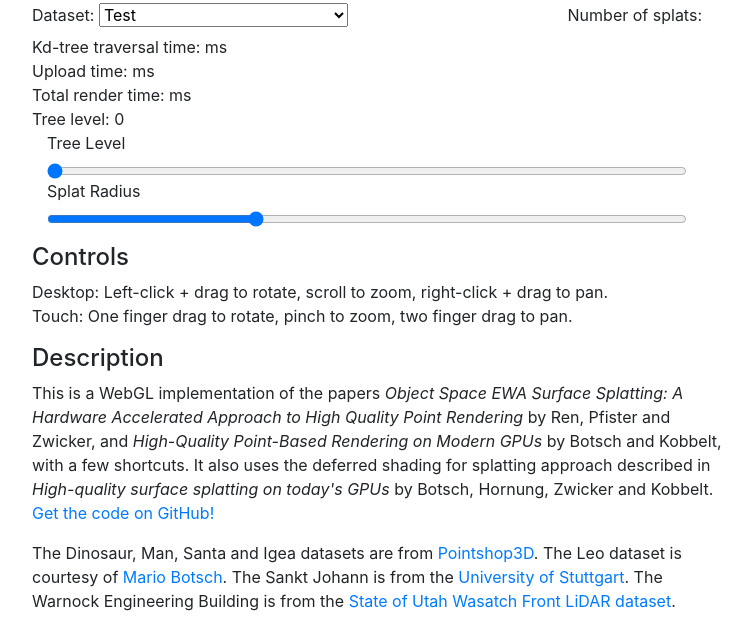
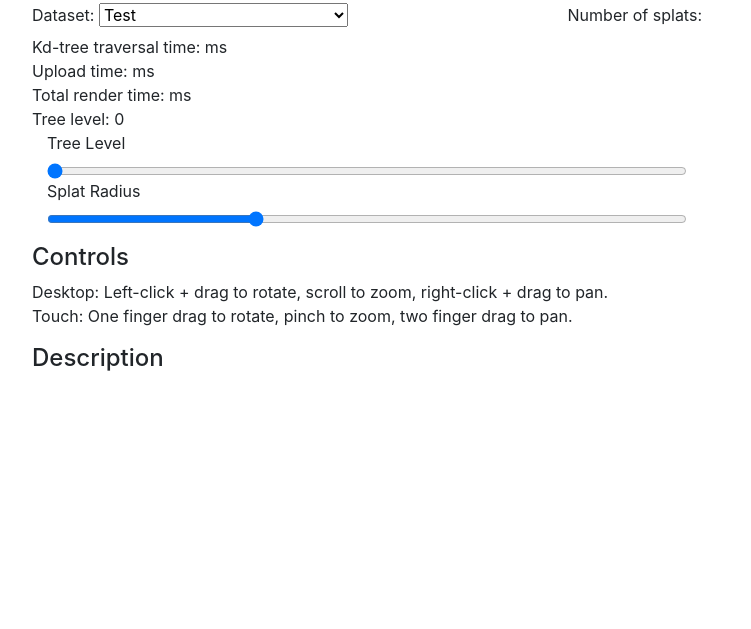
Before and after one commit to Twinklebear/webgl-ewa-splatter, a plain HTML site: page index.html in a window 1280 px wide. Shown: the part 507-1136 px from the top of the page, without its empty margins (258-1009 px from the left). After the commit the page ends 888 px from the top, so only its background shows below. Drawn offline with nearby package versions, Linux system fonts and the light colour scheme; no server answers.

```diff
--- a/index.html
+++ b/index.html
@@ -61,29 +61,6 @@
 					</p>
 
 					<h4>Description</h4>
-					<p>
-					This is a WebGL implementation of the papers
-					<i>Object Space EWA Surface Splatting: A Hardware Accelerated Approach to High Quality Point Rendering</i>
-					by Ren, Pfister and Zwicker, and <i>High-Quality Point-Based Rendering on Modern GPUs</i>
-					by Botsch and Kobbelt, with a few shortcuts. It also uses
-					the deferred shading for splatting approach described
-					in <i>High-quality surface splatting on today's GPUs</i>
-					by Botsch, Hornung, Zwicker and Kobbelt.
-					<a href="https://github.com/Twinklebear/webgl-ewa-splatter">
-						Get the code on GitHub!</a>
-					</p>
-					</p>
-					<p>
-					The Dinosaur, Man, Santa and Igea datasets are from
-					<a href="https://graphics.ethz.ch/pointshop3d/">Pointshop3D</a>.
-					The Leo dataset is courtesy of
-					<a href="http://graphics.uni-bielefeld.de/people/botsch.php">Mario Botsch</a>.
-					The Sankt Johann is from the
-					<a href="http://www.ifp.uni-stuttgart.de/publications/software/laser_splatting/">
-						University of Stuttgart</a>.
-					The Warnock Engineering Building is from the
-					<a href="http://opentopo.sdsc.edu/datasetMetadata?otCollectionID=OT.122014.26912.1">
-						State of Utah Wasatch Front LiDAR dataset</a>.
 				</div>
 			</div>
 		</div>
```
Also changed, not shown: 3 other files.
